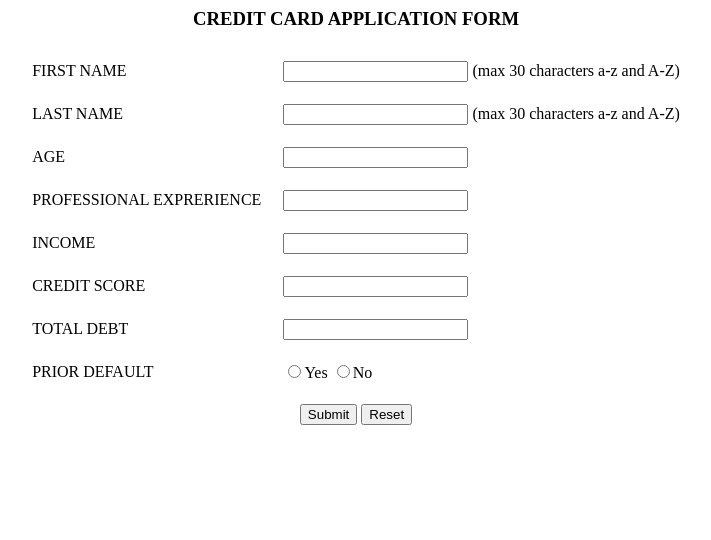
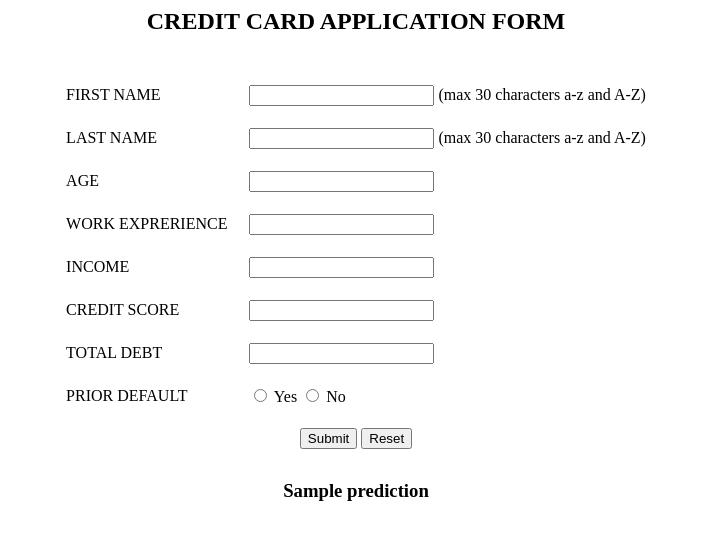
Before and after one commit to suhas-ds/credit_approval, a Flask app: template templates/index.html in a window 1280 px wide. Shown: the top 540 px of the page, without its empty margins (284-995 px from the left). Run offline with Flask 2, Linux system fonts and the light colour scheme; the template is opened without the code that fills it: most values are stand-ins (such as "Sample title", 1, 10 or a date in 2020); parts of the project's set-up code (start-up, migrations or seed data) failed here and were passed over.

Commit message:
HTML and app.py changed

```diff
--- a/app.py
+++ b/app.py
@@ -2,7 +2,7 @@ from flask import Flask,render_template,url_for,request
 import pandas as pd
 import pickle
 from sklearn.ensemble import RandomForestClassifier
-from sklearn.externals import joblib
+# from sklearn.externals import joblib
 import numpy as np
 
 
@@ -12,32 +12,9 @@ app = Flask(__name__)
 def home():
     return render_template('index.html')
 
-
-'''
-# prediction function
-def ValuePredictor(to_predict_list):
-    to_predict = np.array(to_predict_list).reshape(1, 6)
-    loaded_model = joblib.load(open("Random_Forrest_Credit_Approval.pkl", "rb"))
-    result = loaded_model.predict(to_predict)
-    return result[0]
-
-@app.route('/predict', methods = ['POST'])
-def result():
-    if request.method == 'POST':
-        to_predict_list = request.form.to_dict()
-        to_predict_list = list(to_predict_list.values())
-        to_predict_list = list(map(int, to_predict_list))
-        result = ValuePredictor(to_predict_list)
-        if int(result)== 1:
-            prediction ='Approved'
-        else:
-            prediction ='Not Approved'
-        return render_template("result.html", prediction = prediction)
-'''
-
 @app.route('/predict',methods=['POST'])
 def predict():
-	#Alternative Usage of Saved Model
+	# Loading of Saved Model
     model = pickle.load(open("model.pkl", "rb"))
 
     if request.method == 'POST':
@@ -66,33 +43,31 @@ def predict():
         if default == "Yes":
             default = int(1.0)
 
-
-        #newX1 = [gender, age, debt, b_cust, experience, default, e_status, cre_score, income] + m_status + e_level + citizen + d_licence + ethnicity
         # 'PriorDefault', 'YearsEmployed', 'CreditScore', 'Debt', 'Income','Age'
         to_predict_list = [default,experience,cre_score,debt,income,age]
         print(to_predict_list)
         X_nparray = np.array(to_predict_list, dtype=np.float32).reshape(1, 6)
-        # X_nparray = np.asarray(to_predict_list, dtype=np.int)
+
         print(X_nparray)
         prediction = model.predict(X_nparray)
-        status = prediction[0]
-        print(status)
-        if int(status) == 1:
-            return render_template('result.html',prediction = "Congratulations! Your Credit Card Application has been Approved!")
-        if int(status) == 0:
-            return render_template('result.html',prediction = "Your Credit Card Application has been Rejected")
+        prediction_value = prediction[0]
+        print(prediction_value)
+
+
+        if int(prediction_value) == 1:
+            status = "Congratulations! Your Credit Card Application has been Approved!"
+        if int(prediction_value) == 0:
+            status = "Your Credit Card Application has been Rejected"
+
+        return render_template('index.html',prediction = status)
 
 
 
 '''
-@app.route('/results',methods=['POST'])
-def results():
-
-    data = request.get_json(force=True)
-    prediction = model.predict([np.array(list(data.values()))])
-
-    output = prediction[0]
-    return jsonify(output)
+        if int(status) == 1:
+            return render_template('index.html',prediction = "Congratulations! Your Credit Card Application has been Approved!")
+        if int(status) == 0:
+            return render_template('index.html',prediction = "Your Credit Card Application has been Rejected")
 '''
 
 
--- a/requirements.txt
+++ b/requirements.txt
@@ -1,5 +1,4 @@
 pandas==0.23.0
-scipy==1.1.0
 scikit-learn==0.19.1
 sklearn==0.0
 flask==1.0.2
--- a/templates/index.html
+++ b/templates/index.html
@@ -2,12 +2,13 @@
 
 <head>
 <title>Credit Card Application Form</title>
-<!--<link rel="stylesheet" type="text/css" href="{{ url_for('static', filename='../static/style.css') }}"> -->
+
+
 </head>
 
 	<body>
-	<h3 align="center">CREDIT CARD APPLICATION FORM</h3>
-
+	<h2 align="center">CREDIT CARD APPLICATION FORM</h2>
+	<br>
 		<form action="/predict" method="POST">
 			<table align="center" cellpadding = "10">
 
@@ -35,7 +36,7 @@
 
 				<!----- Years Employed---------------------------------------------------->
 				<tr>
-				<td>PROFESSIONAL EXPRERIENCE</td>
+				<td>WORK EXPRERIENCE</td>
 				<td><input type="text" name="Tot_Experience" maxlength="30" /></td>
 				</tr>
 
@@ -65,18 +66,9 @@
 
 				<tr>
 				<td>PRIOR DEFAULT</td>
-
 				<td>
-				<!---------
-				<select name="Default" id="Default">
-				<option value="-1">Select:</option>
-				<option value="1">Yes</option>
-				<option value="2">No</option>
-				</select>
-				----->
-				<input type="radio" name="Default" id="Default" value="1">Yes</input>
-				<input type="radio" name="Default" id="Default" value="0">No</input>
-
+				<input type="radio" name="Default" id="Default" value="1"> Yes </input>
+				<input type="radio" name="Default" id="Default" value="0"> No </input>
 				</td>
 				</tr>
 
@@ -84,11 +76,12 @@
 				<tr>
 				<td colspan="2" align="center">
 				<input type="submit" value="Submit">
-				<input type="reset" value="Reset">
+				<input type="reset" value="Reset" onclick="location.href='/';">
 				</td>
 				</tr>
 			</table>
+		</form>
 
-		</form>
+<h3 align="center"> {{ prediction }} </h3>
 	</body>
 </html>
```
